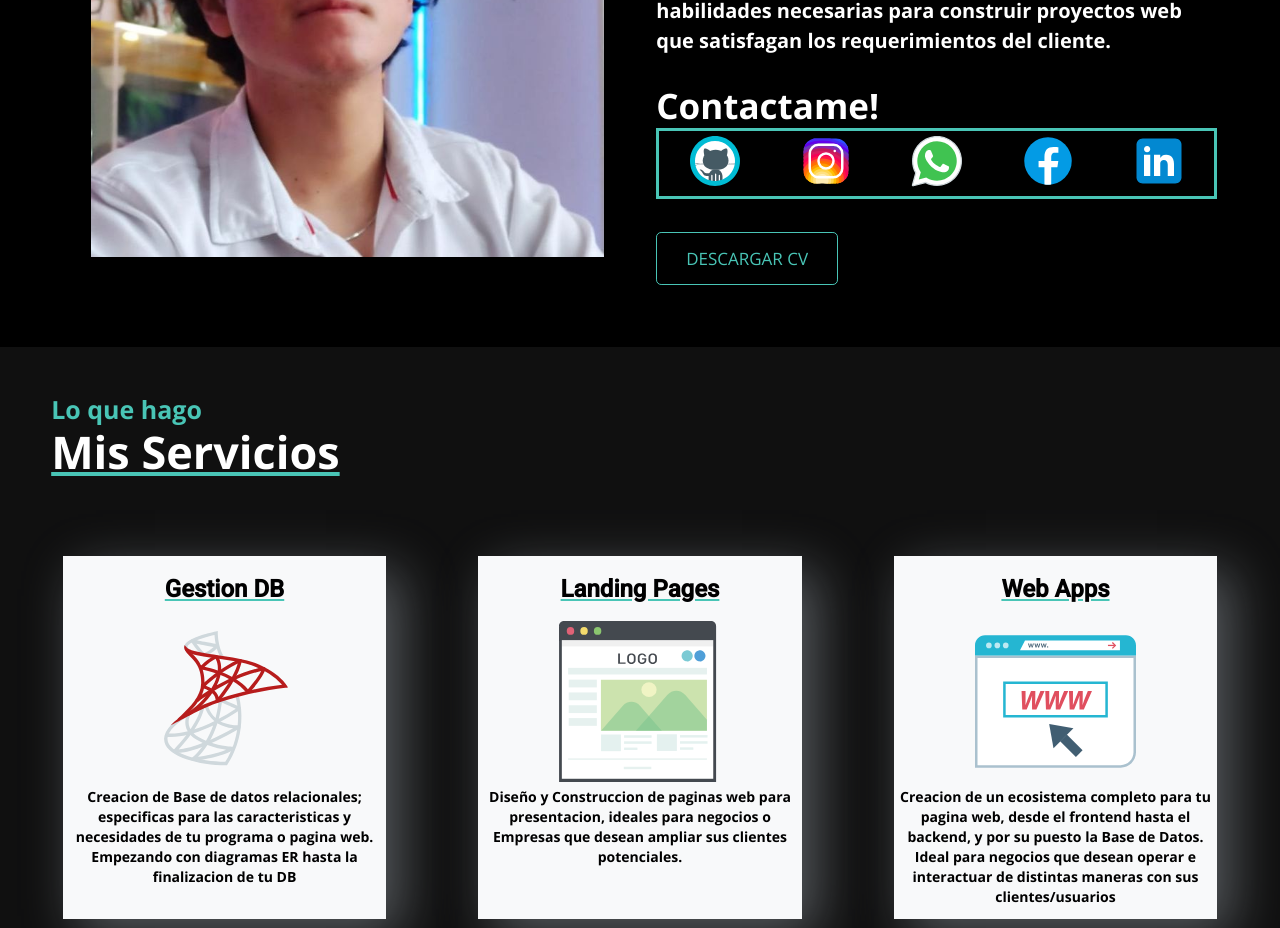
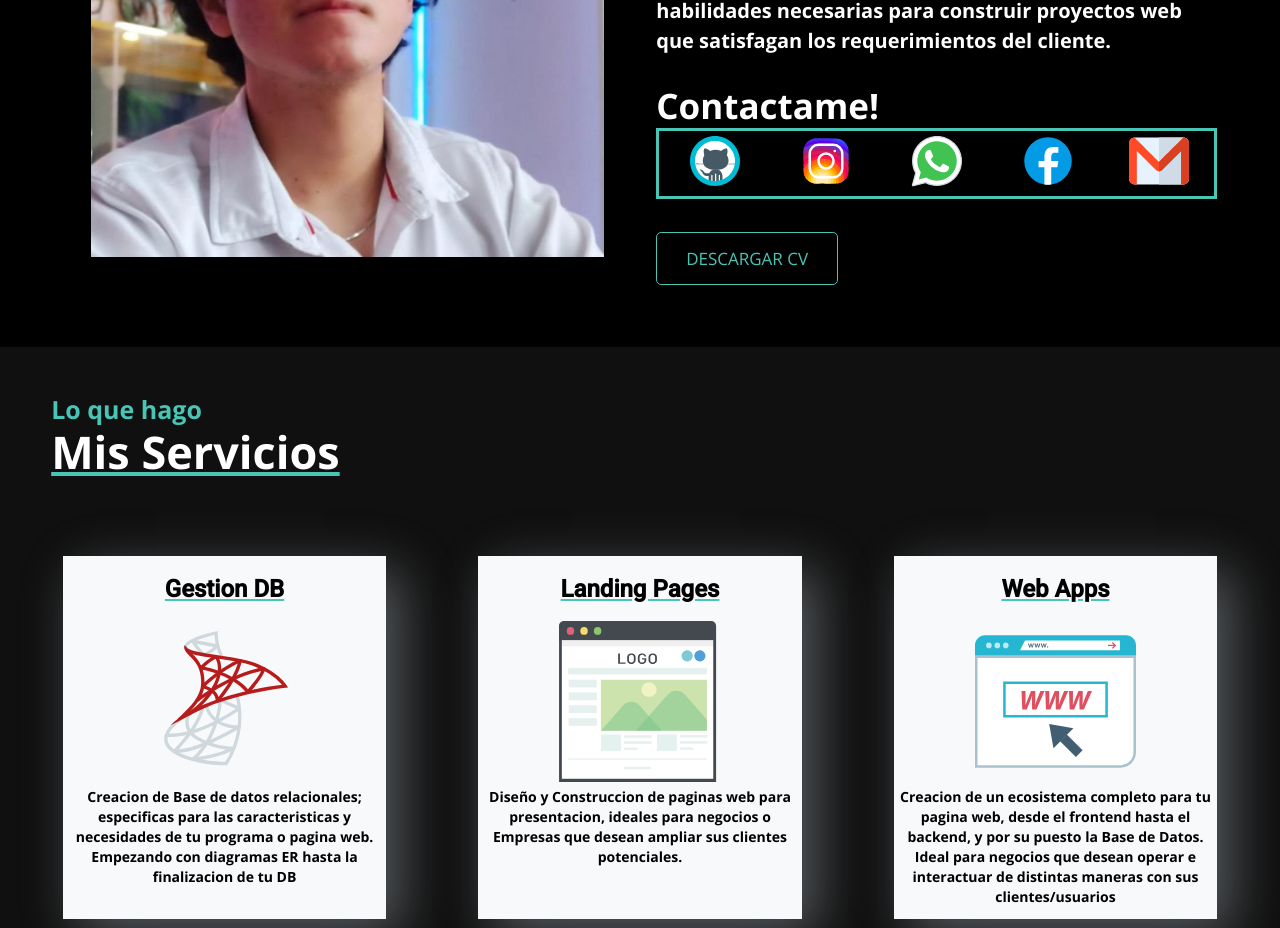
Before and after one commit to jairoDGM/Personal_Website, an Angular app in the folder frontend/: page / in a window 1280 px wide. Shown: the part 860-1788 px from the top of the page. Built offline with nearby package versions, Linux system fonts and the light colour scheme.

Commit message:
cambio de linkedin a gmail seccion contacto

```diff
--- a/frontend/src/app/componentes/about-me/about-me.component.html
+++ b/frontend/src/app/componentes/about-me/about-me.component.html
@@ -47,7 +47,7 @@
                     <a href="https://www.instagram.com/jairodaniel_gm/" target="_blank"><img src="../../../assets/images/icons8-instagram.svg" alt="link instagram"></a>
                     <a href="https://wa.me/50255112882" target="_blank"><img src="../../../assets/images/icons8-whatsapp.svg" alt="link whatsapp"></a>
                     <a href="https://www.facebook.com/jairo.garcia.JG" target="_blank"><img src="../../../assets/images/icons8-facebook.svg" alt="link facebook"></a>
-                    <a href="" target="_blank"><img src="../../../assets/images/icons8-linkedin.svg" alt="link linkedin"></a>
+                    <a href="mailto:jairo.danielgm@gmail.com"><img src="../../../assets/images/gmail-svgrepo-com.svg" alt="link correo electronico"></a>
                 </div>
                 <a href="../../../assets/Documentos/IT Jairo García CV.pdf" download="CV_Jairo_Garcia">
                   <button class="button"> Descargar CV</button>
```
Also changed, not shown: frontend/src/assets/images/gmail-svgrepo-com.svg (added).
